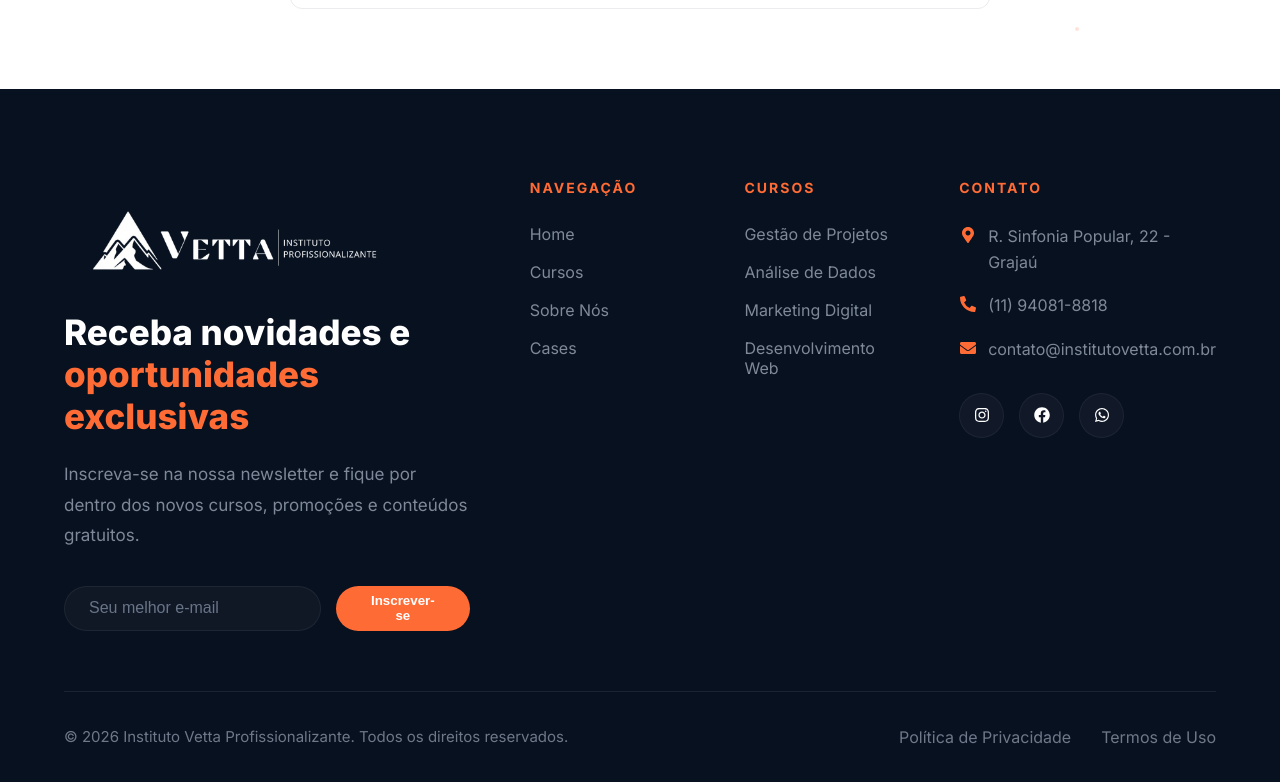
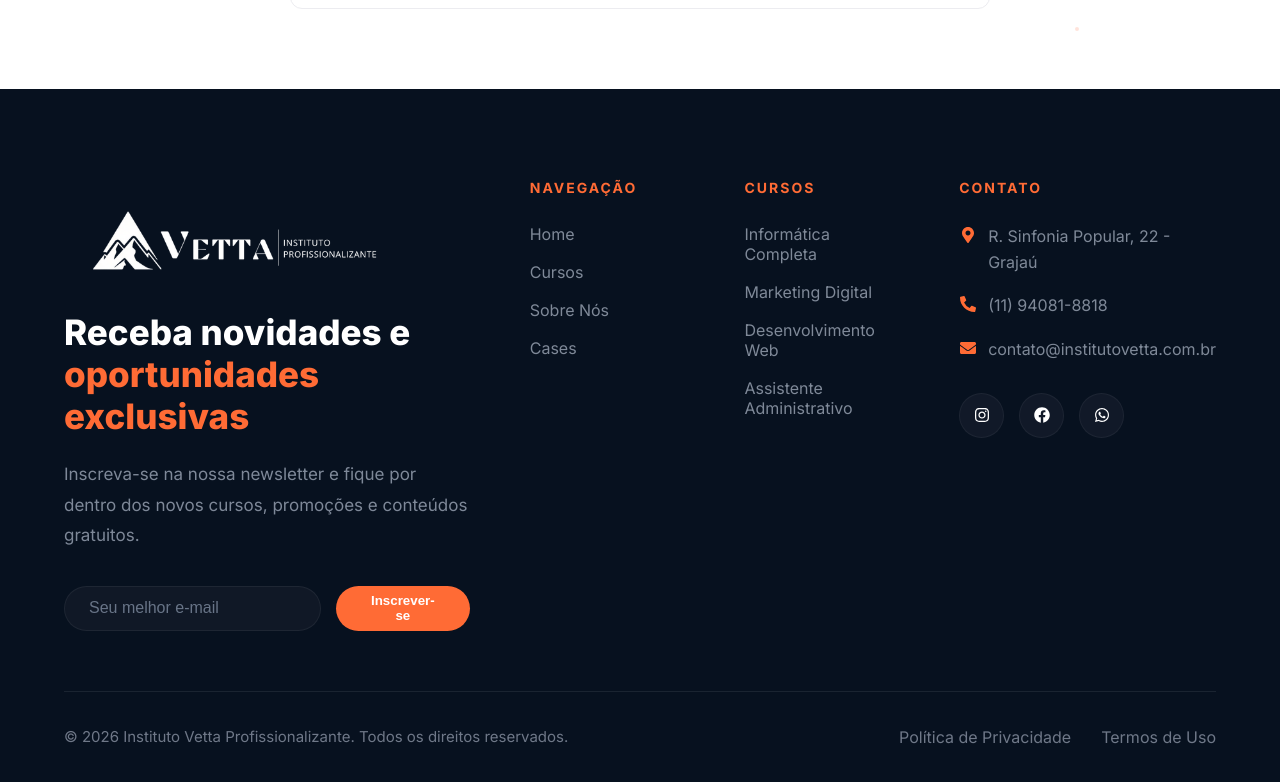
Before and after one commit to TheuzinCode/Frontend-Institutovetta, a React (Vite) app: page /contato in a window 1280 px wide. Shown: the part 2530-3312 px from the top of the page. Built offline with nearby package versions, Linux system fonts and the light colour scheme; a web font is replaced by a local one.

Commit message:
Alteração de rota

```diff
--- a/src/componentes/rodape/Rodape.jsx
+++ b/src/componentes/rodape/Rodape.jsx
@@ -11,7 +11,7 @@ import {
 import "./Rodape.css"
 import logo from "../../assets/imgs/Logo-cabecalho.png"
 import { FaFacebook } from "react-icons/fa";
-import { Link, useNavigate  } from "react-router-dom";
+import { Link, useNavigate } from "react-router-dom";
 import { useState } from "react";
 
 
@@ -148,10 +148,18 @@ const Rodape = () => {
 
               <h4>CURSOS</h4>
 
-              <a href="/">Gestão de Projetos</a>
-              <a href="/">Análise de Dados</a>
-              <a href="/">Marketing Digital</a>
-              <a href="/">Desenvolvimento Web</a>
+              <Link to={"/cursos"}>
+                Informática Completa
+              </Link>
+              <Link to={"/cursos"}>
+                Marketing Digital
+              </Link>
+              <Link to={"/cursos"}>
+                Desenvolvimento Web
+              </Link>
+              <Link to={"/cursos"}>
+                Assistente Administrativo
+              </Link>
 
             </div>
 
```
